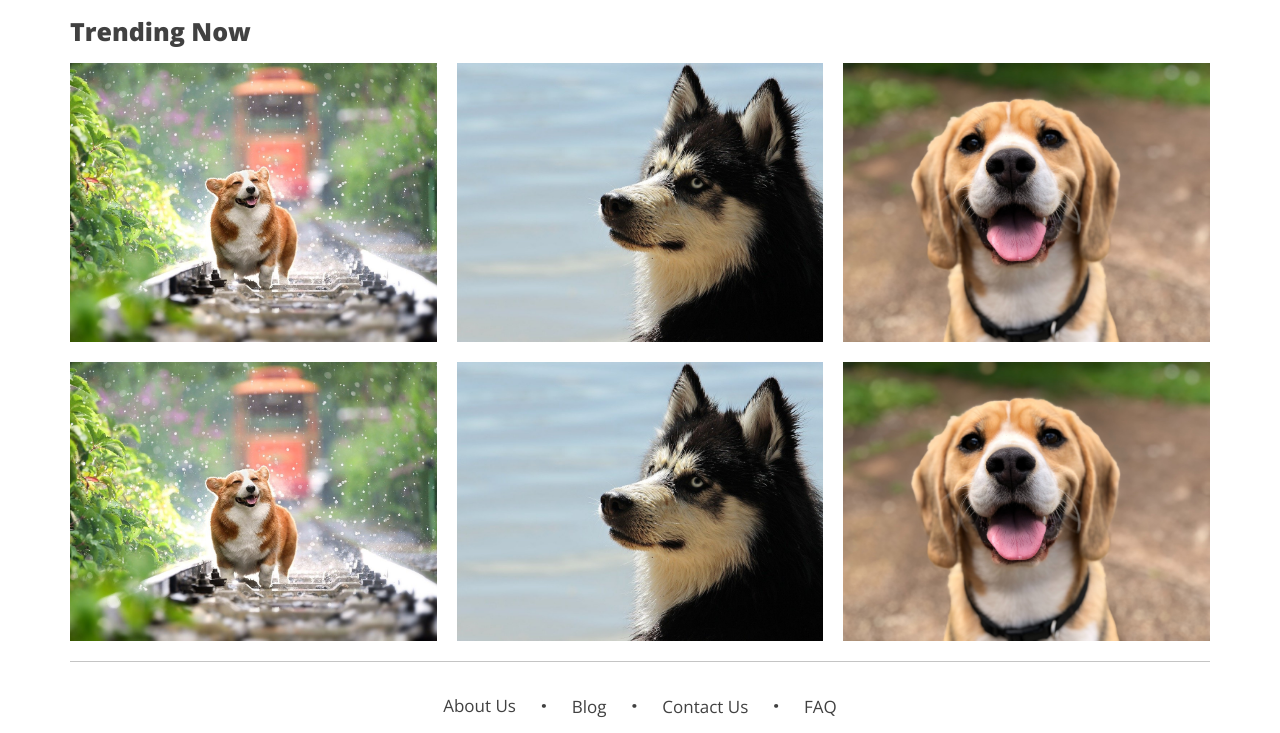
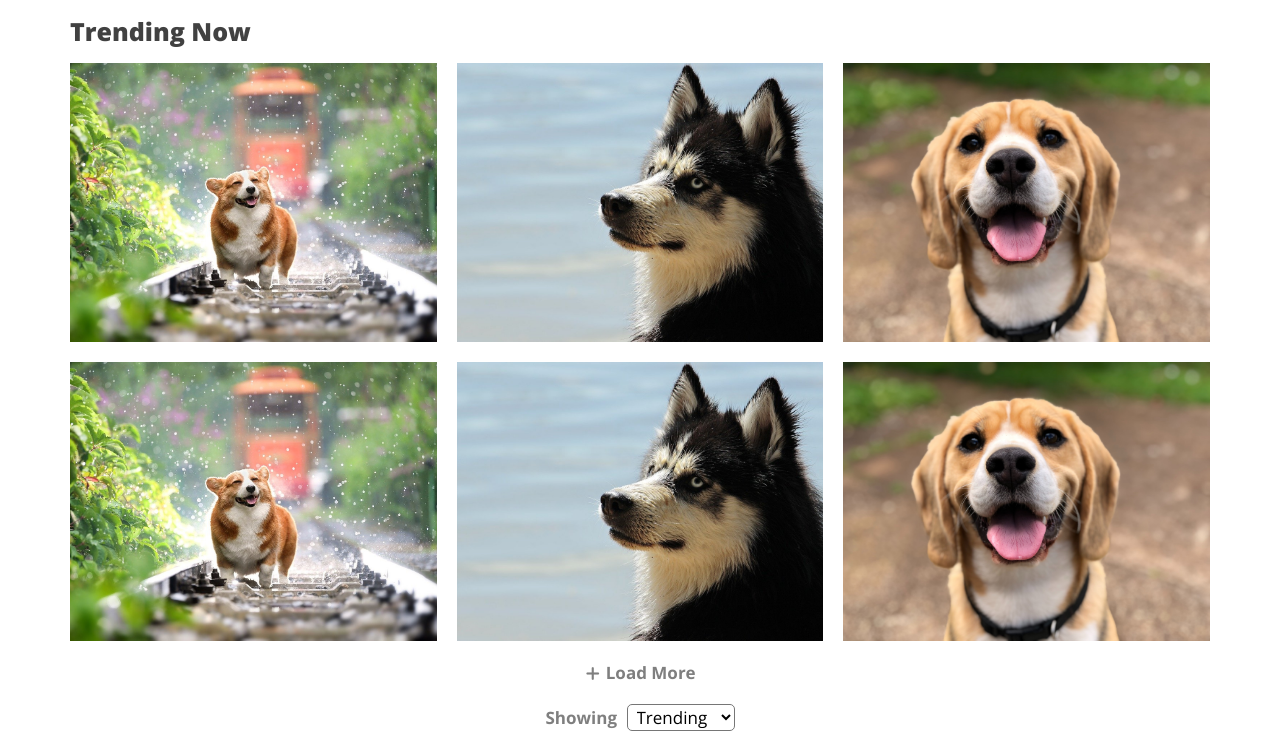
Before and after one commit to OjeshManandhar/genius-assign, a plain HTML site: page index.html in a window 1280 px wide. Shown: the part 56-789 px from the top of the page. Drawn offline with nearby package versions, Linux system fonts and the light colour scheme.

Commit message:
Complete main bottom part

```diff
--- a/css/main.css
+++ b/css/main.css
@@ -83,6 +83,41 @@
   z-index: var(--item-modal);
 }
 
+.main__load-more {
+  font-weight: 700;
+  font-size: 1.7rem;
+  text-align: center;
+  color: var(--secondary-text);
+
+  margin: 2rem auto;
+}
+
+.main__selector {
+  font-weight: 700;
+  font-size: 1.7rem;
+  text-align: center;
+  color: var(--secondary-text);
+
+  margin: 2rem auto;
+}
+
+.main__label {
+  margin-right: 0.5rem;
+}
+
+.main__select {
+  font-size: 1.7rem;
+  line-height: inherit;
+
+  padding: 0 1rem 0 0.5rem;
+
+  outline: none;
+  border-radius: 0.5rem;
+  background-color: transparent;
+
+  cursor: pointer;
+}
+
 /* Small devices (landscape phones, 576px and up) */
 @media (min-width: 576px) {
   .main {
--- a/css/puppygram.css
+++ b/css/puppygram.css
@@ -9,6 +9,9 @@
 
 [class^='icon-']:before,
 [class*=' icon-']:before {
+  position: relative;
+  top: 0.25rem;
+
   font-family: 'puppygram' !important;
   font-style: normal !important;
   font-weight: normal !important;
--- a/index.html
+++ b/index.html
@@ -55,6 +55,20 @@
 
           <div class="grid__modal">Expand</div>
         </div> -->
+      </div>
+
+      <div class="main__load-more">
+        <span class="icon-plus-round"></span>
+        Load More
+      </div>
+
+      <div class="main__selector">
+        <label for="feed-type" class="main__label">Showing</label>
+        <select name="feed-type" class="main__select">
+          <option value="trending">Trending</option>
+          <option value="recent">Recent</option>
+          <option value="relevant">Relevant</option>
+        </select>
       </div>
     </main>
 
```
